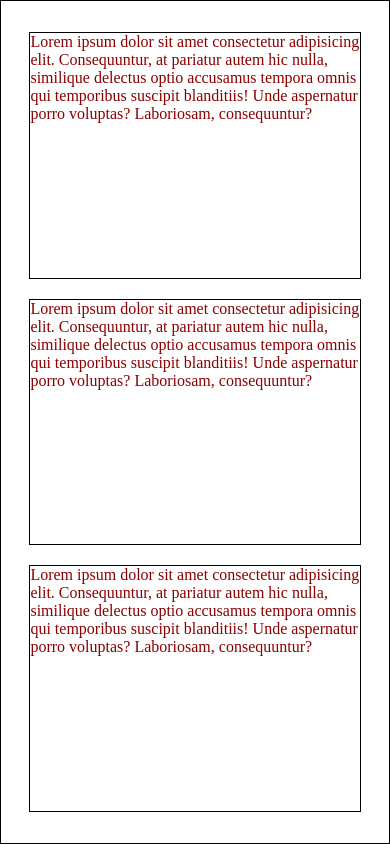
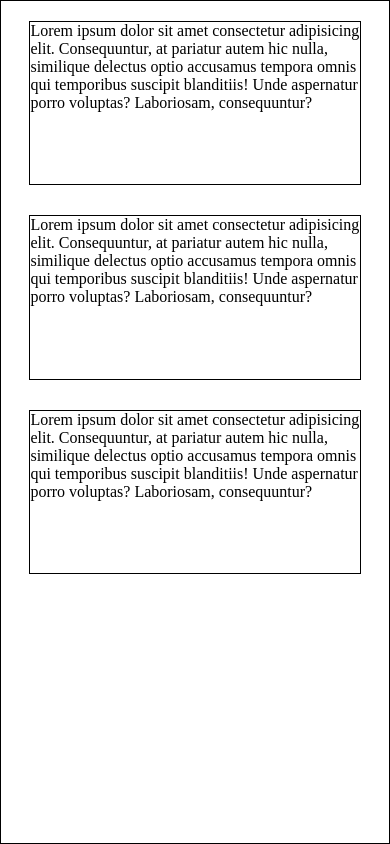
Before and after one commit to gowthamjg7/css-responsive-media-query, a plain HTML site: page index.html in a window 390 px wide. Drawn offline with Linux system fonts and the light colour scheme.

Commit message:
changes - best practice

```diff
--- a/index.html
+++ b/index.html
@@ -8,13 +8,13 @@
 </head>
 <body>
     <div class="container">
-        <div class="child1">
+        <div class="child">
             <p>Lorem ipsum dolor sit amet consectetur adipisicing elit. Consequuntur, at pariatur autem hic nulla, similique delectus optio accusamus tempora omnis qui temporibus suscipit blanditiis! Unde aspernatur porro voluptas? Laboriosam, consequuntur?</p>
         </div>
-        <div class="child2">
+        <div class="child">
             <p>Lorem ipsum dolor sit amet consectetur adipisicing elit. Consequuntur, at pariatur autem hic nulla, similique delectus optio accusamus tempora omnis qui temporibus suscipit blanditiis! Unde aspernatur porro voluptas? Laboriosam, consequuntur?</p>
         </div>
-        <div class="child3">
+        <div class="child">
             <p>Lorem ipsum dolor sit amet consectetur adipisicing elit. Consequuntur, at pariatur autem hic nulla, similique delectus optio accusamus tempora omnis qui temporibus suscipit blanditiis! Unde aspernatur porro voluptas? Laboriosam, consequuntur?</p>
         </div>
     </div>
--- a/style.css
+++ b/style.css
@@ -7,13 +7,13 @@
     border: 1px solid black;
     height: 100vh;
     display: flex;
-    justify-content: center;
     padding: 10px;
+    gap : 10px;
 }
-.child1,.child2,.child3 {
+.child{
     border: 1px solid black;
     height: 20%;
-    width: 60%;
+    width: 90%;
     margin : 10px;
 }
 @media(max-width:738px) {
@@ -21,8 +21,4 @@
         flex-direction: column;
         align-items: center;
     }
-    .child1,.child2,.child3 {
-    height: 30%;
-    width: 90%;
-    color: darkred;
 }
```
